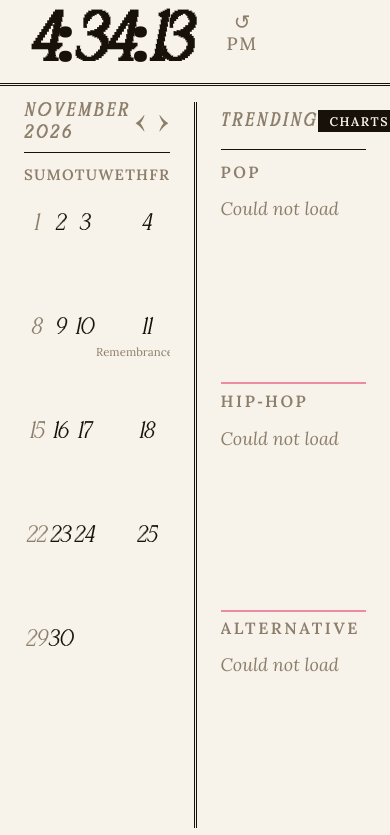
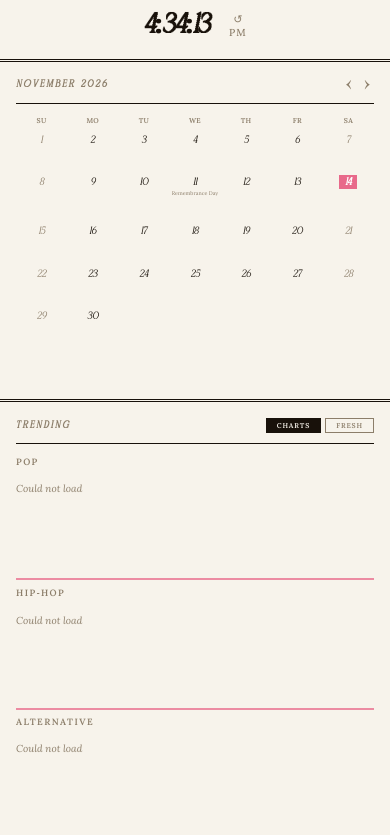
Before and after one commit to musaad-hydary/bulletin, a website: page index.html in a window 390 px wide. Drawn offline with nearby package versions, Linux system fonts and the light colour scheme; no server answers; a web font is replaced by a local one.

Commit message:
added mobile vertical mode

```diff
--- a/style.css
+++ b/style.css
@@ -554,3 +554,144 @@ html, body {
   0%   { background-position: -200% 0; }
   100% { background-position:  200% 0; }
 }
+
+/* ── Responsive (mobile) ───────────────────────────── */
+@media (max-width: 768px) {
+  html { font-size: 14px; }
+
+  html, body {
+    height: auto;
+    overflow-y: auto;
+    overflow-x: hidden;
+  }
+
+  .newspaper {
+    height: auto;
+    min-height: 100vh;
+  }
+
+  /* Clock centred */
+  .masthead {
+    flex-direction: column;
+    align-items: center;
+    gap: 10px;
+    padding: 12px 16px 10px;
+  }
+
+  .masthead-time {
+    font-size: 1.9rem;
+  }
+
+  .seconds {
+    font-size: 1.9rem;
+    width: 2.7rem;
+  }
+
+  /* Weather full-width, evenly spaced */
+  .masthead-weather {
+    width: 100%;
+    justify-content: space-between;
+    gap: 4px;
+    overflow-x: auto;
+    scrollbar-width: none;
+  }
+
+  .masthead-weather::-webkit-scrollbar { display: none; }
+
+  .forecast-day {
+    flex: 1;
+    min-width: 52px;
+    padding: 4px 4px;
+  }
+
+  .body {
+    grid-template-columns: 1fr;
+    overflow: visible;
+    min-height: 0;
+  }
+
+  .col-divider { display: none; }
+
+  .column {
+    overflow: visible;
+    min-width: 0;
+    padding: 14px 16px 12px;
+  }
+
+  /* horizontal rule between stacked columns */
+  .col-calendar {
+    border-bottom: 3px double var(--ink);
+    padding-bottom: 20px;
+  }
+
+  #calendar-grid {
+    overflow: visible;
+    height: auto;
+    min-width: 0;
+    width: 100%;
+  }
+
+  .cal-month-label {
+    font-size: 0.58rem;
+    margin-bottom: 4px;
+  }
+
+  .cal-headers {
+    margin-bottom: 8px;
+  }
+
+  .cal-headers,
+  .cal-grid {
+    grid-template-columns: repeat(7, minmax(0, 1fr));
+  }
+
+  .cal-cell {
+    min-width: 0;
+    overflow: hidden;
+  }
+
+  .cal-day-header {
+    font-size: 0.5rem;
+    letter-spacing: 0.04em;
+  }
+
+  .cal-day-num {
+    font-size: 0.72rem;
+    width: 18px;
+  }
+
+  .cal-holiday-name {
+    font-size: 0.38rem;
+  }
+
+  .cal-grid { grid-template-rows: repeat(6, auto); }
+  .cal-legend { overflow: visible; }
+
+  .genres-wrap {
+    overflow: visible;
+    height: auto;
+  }
+
+  .genre-section {
+    overflow: visible;
+    height: auto;
+    margin-bottom: 8px;
+  }
+
+  /* Albums: natural height so art + title/artist are fully visible */
+  .albums-row {
+    height: auto;
+    flex: none;
+    padding-bottom: 4px;
+  }
+
+  /* 3 visible at once */
+  .album-card {
+    width: calc((100% - 16px) / 3);
+  }
+
+  .album-art-box {
+    width: 100%;
+    aspect-ratio: 1 / 1;
+  }
+}
```
Also changed, not shown: index.html (+1 -1 lines).
